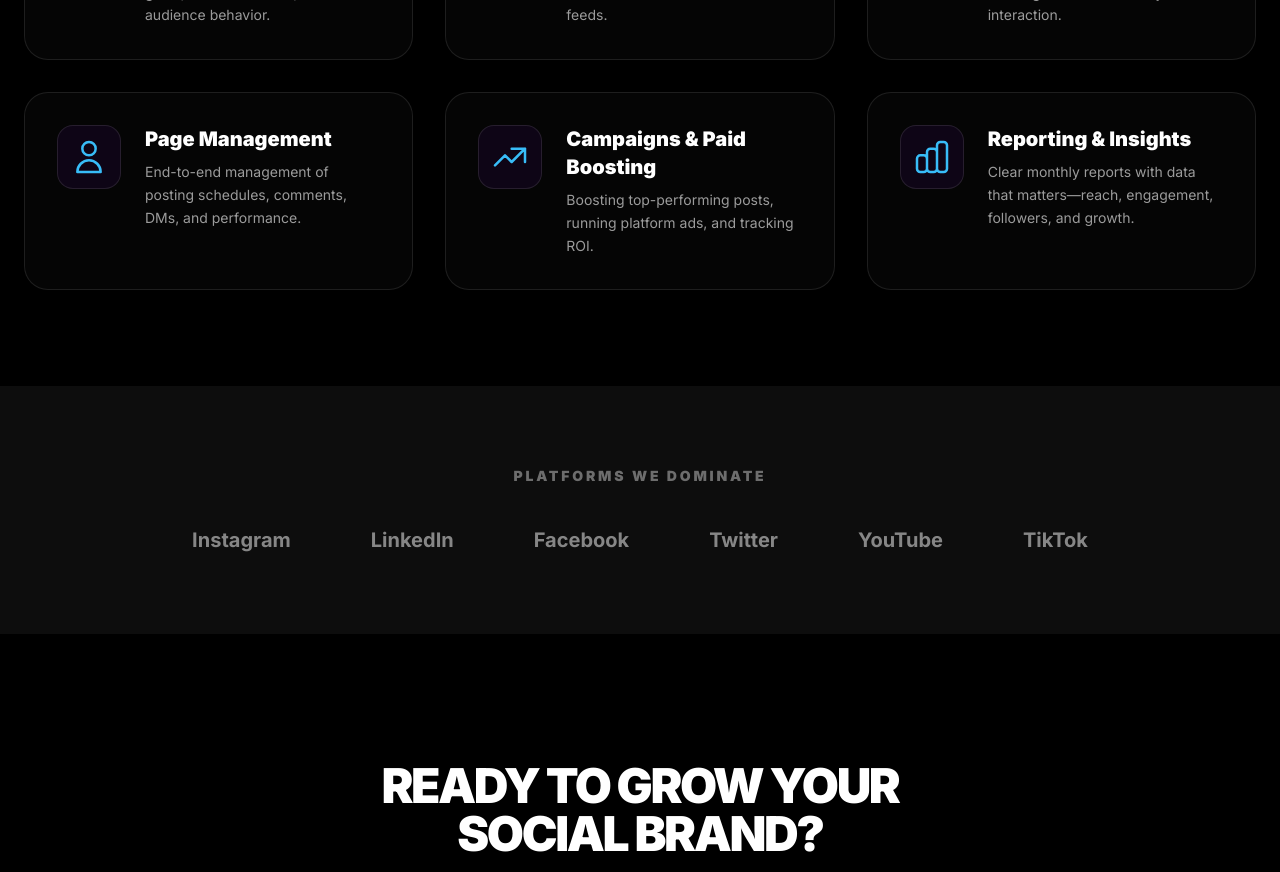
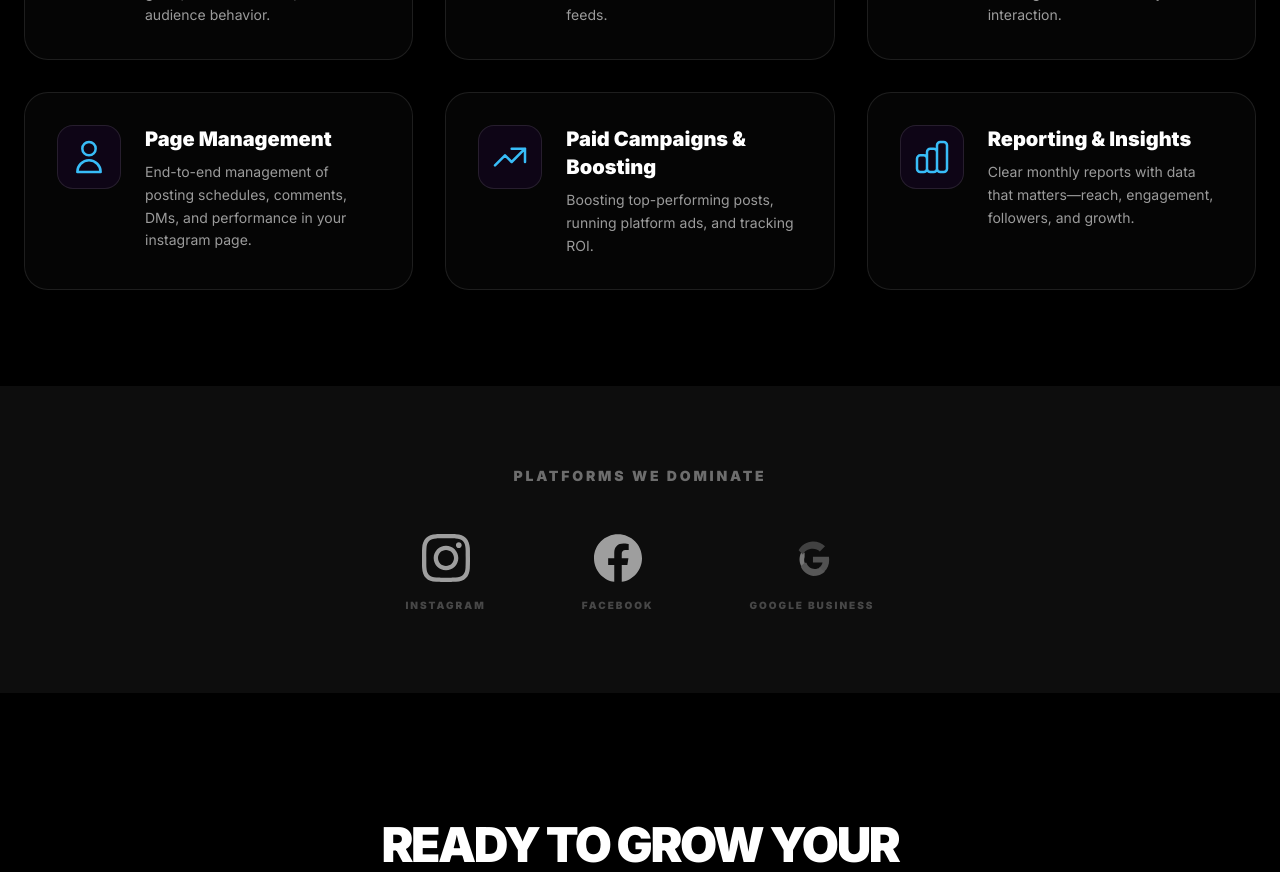
Before and after one commit to pavanserigara/podmark-web, a React (Vite) app: page /social-media in a window 1280 px wide. Shown: the part 3060-3932 px from the top of the page. Built offline with nearby package versions, Linux system fonts and the light colour scheme.

Commit message:
feat: Enhance social media platform display with icons, update various content descriptions and button texts, and remove specific real estate services.

```diff
--- a/components/JewelleryShoots.tsx
+++ b/components/JewelleryShoots.tsx
@@ -64,7 +64,7 @@ const WHAT_WE_OFFER = [
     },
     {
         title: "Social Media Reels",
-        desc: "Short, glittering video clips designed to stop the scroll on Instagram and TikTok.",
+        desc: "Short, glittering video clips designed to stop the scroll on your social media platforms .",
         icon: (
             <svg className="w-10 h-10 text-podPurple" fill="none" viewBox="0 0 24 24" stroke="currentColor">
                 <path strokeLinecap="round" strokeLinejoin="round" strokeWidth={1.5} d="M15 10l4.553-2.276A1 1 0 0121 8.618v6.764a1 1 0 01-1.447.894L15 14M5 18h8a2 2 0 002-2V8a2 2 0 00-2-2H5a2 2 0 00-2 2v8a2 2 0 002 2z" />
--- a/components/MetaGoogleAds.tsx
+++ b/components/MetaGoogleAds.tsx
@@ -222,7 +222,7 @@ export const MetaGoogleAds: React.FC = () => {
                             },
                             {
                                 title: "ROI Focused",
-                                desc: "Every dollar spent is tracked and optimized for profitable returns."
+                                desc: "Every money spent is tracked and optimized for profitable returns."
                             }
                         ].map((item, i) => (
                             <div key={i} className="p-8 border border-white/10 rounded-2xl bg-[#0E0516] hover:border-podCyan/50 transition-all group overflow-hidden relative">
@@ -302,7 +302,7 @@ export const MetaGoogleAds: React.FC = () => {
                     </h2>
                     <p className="text-white/60 mb-10 max-w-xl mx-auto">Get a free strategy audit for your Google and Meta ad accounts today.</p>
                     <a href="#contact" className="inline-block px-12 py-5 bg-white text-black font-black tracking-widest uppercase rounded-full hover:scale-105 transition-transform shadow-2xl">
-                        Schedule Audit
+                        Lets Get Connected
                     </a>
                 </div>
             </section>
--- a/components/SocialMedia.tsx
+++ b/components/SocialMedia.tsx
@@ -13,7 +13,7 @@ const PROCESS_STEPS = [
     },
     {
         title: "Platform Planning & Strategy",
-        desc: "We craft channel-specific calendars with content buckets, creative themes, and posting shedules."
+        desc: "We craft channel-specific calendars with content buckets, creative themes, and posting schedules."
     },
     {
         title: "Content Production",
@@ -40,7 +40,7 @@ const WHAT_WE_OFFER = [
         )
     },
     {
-        title: "Visual & Video Content Creation",
+        title: "Visual Graphics & Video Content Creation",
         desc: "Branded graphics, reels, and story formats that stand out in crowded feeds.",
         icon: (
             <svg className="w-10 h-10 text-podCyan" fill="none" viewBox="0 0 24 24" stroke="currentColor">
@@ -59,7 +59,7 @@ const WHAT_WE_OFFER = [
     },
     {
         title: "Page Management",
-        desc: "End-to-end management of posting schedules, comments, DMs, and performance.",
+        desc: "End-to-end management of posting schedules, comments, DMs, and performance in your instagram page.",
         icon: (
             <svg className="w-10 h-10 text-podCyan" fill="none" viewBox="0 0 24 24" stroke="currentColor">
                 <path strokeLinecap="round" strokeLinejoin="round" strokeWidth={1.5} d="M16 7a4 4 0 11-8 0 4 4 0 018 0zM12 14a7 7 0 00-7 7h14a7 7 0 00-7-7z" />
@@ -67,7 +67,7 @@ const WHAT_WE_OFFER = [
         )
     },
     {
-        title: "Campaigns & Paid Boosting",
+        title: "Paid Campaigns &  Boosting",
         desc: "Boosting top-performing posts, running platform ads, and tracking ROI.",
         icon: (
             <svg className="w-10 h-10 text-podCyan" fill="none" viewBox="0 0 24 24" stroke="currentColor">
@@ -263,15 +263,44 @@ export const SocialMedia: React.FC = () => {
                 </div>
             </section>
 
-            {/* Platforms We Work With (Simple Logos) */}
-            <section className="py-20 bg-white/5">
+            {/* Platforms We Dominate */}
+            <section className="py-20 bg-white/5 relative overflow-hidden">
                 <div className="container mx-auto px-6 text-center">
-                    <h3 className="text-sm font-black tracking-[0.2em] uppercase text-white/40 mb-10">Platforms We Dominate</h3>
-                    <div className="flex flex-wrap justify-center gap-12 md:gap-20 opacity-50 grayscale hover:grayscale-0 transition-all duration-500">
-                        {/* Replace with actual SVGs or Images */}
-                        {['Instagram', 'LinkedIn', 'Facebook', 'Twitter', 'YouTube', 'TikTok'].map((platform) => (
-                            <span key={platform} className="text-xl font-bold text-white hover:text-podCyan transition-colors">{platform}</span>
-                        ))}
+                    <h3 className="text-sm font-black tracking-[0.2em] uppercase text-white/40 mb-12">Platforms We Dominate</h3>
+                    <div className="flex flex-wrap justify-center items-end gap-12 md:gap-24 opacity-60 grayscale hover:grayscale-0 transition-all duration-700">
+                        {/* Instagram */}
+                        <div className="flex flex-col items-center gap-4 group/icon">
+                            <div className="text-white group-hover/icon:text-[#E4405F] transition-colors duration-500">
+                                <svg className="w-10 h-10 md:w-12 md:h-12" fill="currentColor" viewBox="0 0 24 24">
+                                    <path d="M12 2.163c3.204 0 3.584.012 4.85.07 3.252.148 4.771 1.691 4.919 4.919.058 1.265.069 1.645.069 4.849 0 3.205-.012 3.584-.069 4.849-.149 3.225-1.664 4.771-4.919 4.919-1.266.058-1.644.07-4.85.07-3.204 0-3.584-.012-4.849-.07-3.26-.149-4.771-1.699-4.919-4.92-.058-1.265-.07-1.644-.07-4.849 0-3.204.013-3.583.07-4.849.149-3.227 1.664-4.771 4.919-4.919 1.266-.057 1.645-.069 4.849-.069zm0-2.163c-3.259 0-3.667.014-4.947.072-4.358.2-6.78 2.618-6.98 6.98-.059 1.281-.073 1.689-.073 4.948 0 3.259.014 3.668.072 4.948.2 4.358 2.618 6.78 6.98 6.98 1.281.058 1.689.072 4.948.072 3.259 0 3.668-.014 4.948-.072 4.354-.2 6.782-2.618 6.979-6.98.059-1.28.073-1.689.073-4.948 0-3.259-.014-3.667-.072-4.947-.196-4.354-2.617-6.78-6.979-6.98-1.281-.059-1.69-.073-4.949-.073zm0 5.838c-3.403 0-6.162 2.759-6.162 6.162s2.759 6.163 6.162 6.163 6.162-2.759 6.162-6.163c0-3.403-2.759-6.162-6.162-6.162zm0 10.162c-2.209 0-4-1.79-4-4 0-2.209 1.791-4 4-4s4 1.791 4 4c0 2.21-1.791 4-4 4zm6.406-11.845c-.796 0-1.441.645-1.441 1.44s.645 1.44 1.441 1.44c.795 0 1.439-.645 1.439-1.44s-.644-1.44-1.439-1.44z" />
+                                </svg>
+                            </div>
+                            <span className="text-[10px] font-black uppercase tracking-[0.2em] text-white/40 group-hover/icon:text-white transition-colors">Instagram</span>
+                        </div>
+
+                        {/* Facebook */}
+                        <div className="flex flex-col items-center gap-4 group/icon">
+                            <div className="text-white group-hover/icon:text-[#1877F2] transition-colors duration-500">
+                                <svg className="w-10 h-10 md:w-12 md:h-12" fill="currentColor" viewBox="0 0 24 24">
+                                    <path d="M24 12.073c0-6.627-5.373-12-12-12s-12 5.373-12 12c0 5.99 4.388 10.954 10.125 11.854v-8.385H7.078v-3.47h3.047V9.43c0-3.007 1.792-4.669 4.533-4.669 1.312 0 2.686.235 2.686.235v2.953H15.83c-1.491 0-1.956.925-1.956 1.874v2.25h3.328l-.532 3.47h-2.796v8.385C19.612 23.027 24 18.062 24 12.073z" />
+                                </svg>
+                            </div>
+                            <span className="text-[10px] font-black uppercase tracking-[0.2em] text-white/40 group-hover/icon:text-white transition-colors">Facebook</span>
+                        </div>
+
+
+                        {/* Google Business */}
+                        <div className="flex flex-col items-center gap-4 group/icon">
+                            <div className="text-white group-hover/icon:text-[#4285F4] transition-colors duration-500">
+                                <svg className="w-10 h-10 md:w-12 md:h-12" fill="currentColor" viewBox="0 0 24 24">
+                                    <path d="M12.48 10.92v3.28h4.78c-.19 1.01-.71 1.86-1.57 2.45v2.13h2.54c1.49-1.37 2.35-3.39 2.35-5.77 0-.54-.05-1.07-.15-1.58H12.48z" fill="#4285F4" />
+                                    <path d="M12.48 21c2.43 0 4.47-.81 5.96-2.18l-2.54-2.13c-.71.48-1.62.76-2.54.76-1.94 0-3.59-1.31-4.17-3.07H6.55v2.22c1.35 2.68 4.13 4.42 7.18 4.42z" fill="#34A853" />
+                                    <path d="M8.31 14.38c-.15-.45-.24-.93-.24-1.42s.09-.97.24-1.42V9.32H6.55c-.5 1.01-.79 2.14-.79 3.32s.29 2.31.79 3.32l1.76-1.58z" fill="#FBBC05" />
+                                    <path d="M12.48 7.37c1.32 0 2.51.45 3.44 1.35l2.58-2.58C16.95 4.67 14.91 3.75 12.48 3.75 9.43 3.75 6.65 5.49 5.3 8.17l2.22 2.22c.58-1.76 2.23-3.02 4.96-3.02z" fill="#EA4335" />
+                                </svg>
+                            </div>
+                            <span className="text-[10px] font-black uppercase tracking-[0.2em] text-white/40 group-hover/icon:text-white transition-colors">Google Business</span>
+                        </div>
                     </div>
                 </div>
             </section>
--- a/components/WeddingShoots.tsx
+++ b/components/WeddingShoots.tsx
@@ -130,7 +130,7 @@ export const WeddingShoots: React.FC = () => {
                     <h1 className="text-5xl md:text-7xl lg:text-8xl font-black tracking-tighter text-white mb-8 leading-[0.9]">
                         PRE & POST <br />
                         <span className="text-transparent bg-clip-text bg-gradient-to-r from-podPurple to-pink-500">
-                            WEDDING
+                            WEDDING SHOOTS
                         </span>
                     </h1>
                     <p className="text-2xl md:text-3xl font-bold text-white mb-6">
@@ -141,7 +141,7 @@ export const WeddingShoots: React.FC = () => {
                     </p>
                     <div className='flex flex-col md:flex-row gap-6 justify-center'>
                         <a href="#contact" className="inline-block px-10 py-4 bg-podPurple text-white font-black tracking-widest uppercase rounded-full hover:scale-105 transition-transform shadow-lg shadow-podPurple/25">
-                            Book Your Date
+                            Book Your Shoot********************************************************
                         </a>
                     </div>
                 </div>
```
Also changed, not shown: components/RealEstateShoots.tsx (+4 -30 lines).
